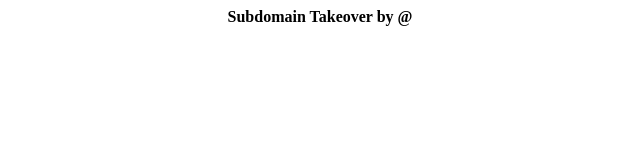
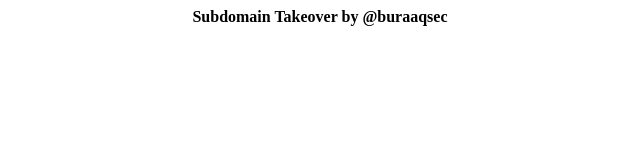
Before and after one commit to buraaqsec/fluffy99, a plain HTML site: page index.html in a window 1280 px wide. Shown: the whole page, without its empty margins (320-960 px from the left). Drawn offline with Linux system fonts and the light colour scheme.

Commit message:
Update index.html

```diff
--- a/index.html
+++ b/index.html
@@ -1,6 +1,6 @@
-<!-- Subdomain Takeover @ -->
+<!-- Subdomain Takeover @buraaqsec -->
 <center>
   <h4>
-    Subdomain Takeover by @
+    Subdomain Takeover by @buraaqsec
   </h4>
 </center>
```
